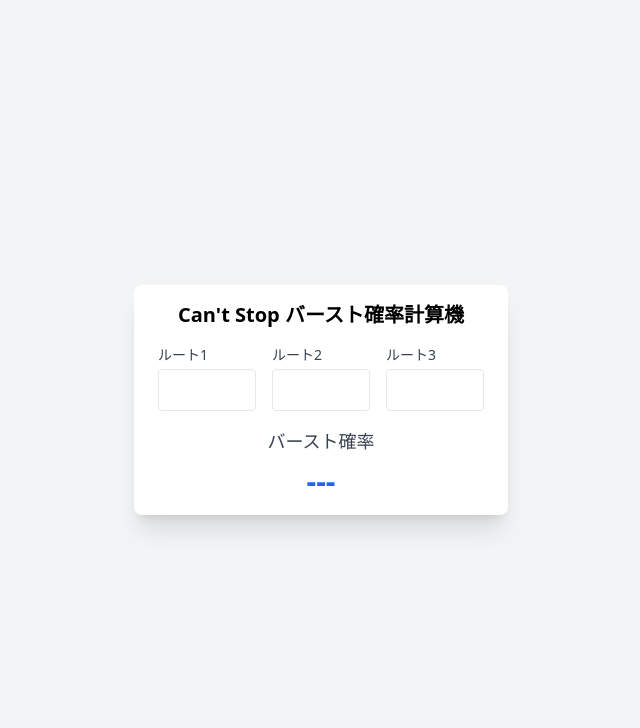
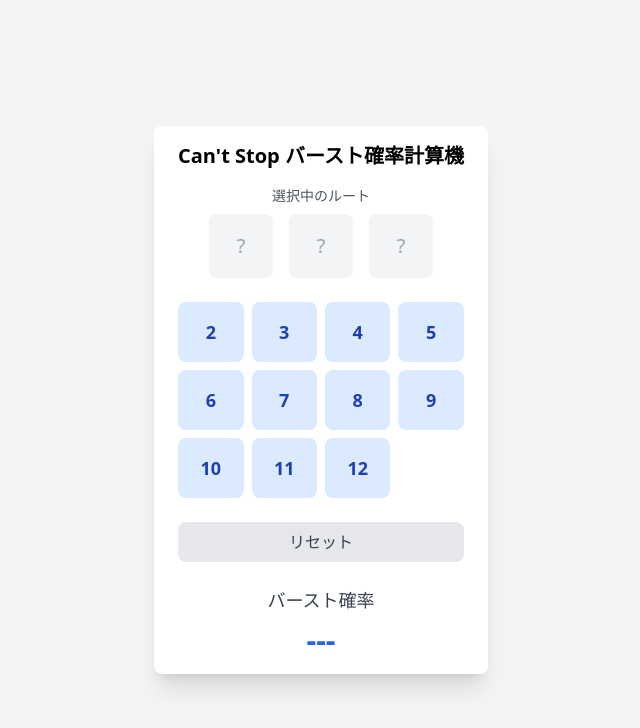
Before and after one commit to Junpei-do/cant-stop-calc, a React (Create React App) app: page / in a window 1280 px wide. Shown: the top 728 px of the page, without its empty margins (319-959 px from the left). Built offline with nearby package versions, Linux system fonts and the light colour scheme.

Commit message:
Update with complete probability data (165 combinations)

```diff
--- a/src/ProbabilityCalculator.js
+++ b/src/ProbabilityCalculator.js
@@ -1,7 +1,7 @@
 import React, { useState } from 'react';
 
 const ProbabilityCalculator = () => {
-  // 確率データを直接定義
+  // 完全なデータセット
   const probabilityData = [
     {route1: 2, route2: 3, route3: 4, probability: 47.84},
     {route1: 2, route2: 3, route3: 9, probability: 28.78},
@@ -170,83 +170,89 @@
     {route1: 10, route2: 11, route3: 12, probability: 47.84}
   ];
 
-  const [route1, setRoute1] = useState('');
-  const [route2, setRoute2] = useState('');
-  const [route3, setRoute3] = useState('');
+  const [selectedRoutes, setSelectedRoutes] = useState([]);
   const [probability, setProbability] = useState(null);
+  const [currentIndex, setCurrentIndex] = useState(0); // 0: route1, 1: route2, 2: route3
 
-  const handleInputChange = (value, setter) => {
-    const numValue = parseInt(value);
-    if (!isNaN(numValue) && numValue >= 2 && numValue <= 12) {
-      setter(value);
-      calculateProbability(numValue, setter === setRoute1 ? 'route1' : setter === setRoute2 ? 'route2' : 'route3');
-    } else if (value === '') {
-      setter('');
-      setProbability(null);
+  const handleNumberClick = (number) => {
+    if (currentIndex < 3) {
+      const newRoutes = [...selectedRoutes, number];
+      setSelectedRoutes(newRoutes);
+      setCurrentIndex(currentIndex + 1);
+
+      if (newRoutes.length === 3) {
+        const match = probabilityData.find(item =>
+          item.route1 === newRoutes[0] &&
+          item.route2 === newRoutes[1] &&
+          item.route3 === newRoutes[2]
+        );
+        setProbability(match ? match.probability : null);
+      }
     }
   };
 
-  const calculateProbability = (newValue, route) => {
-    let r1 = route === 'route1' ? newValue : parseInt(route1);
-    let r2 = route === 'route2' ? newValue : parseInt(route2);
-    let r3 = route === 'route3' ? newValue : parseInt(route3);
+  const resetSelection = () => {
+    setSelectedRoutes([]);
+    setCurrentIndex(0);
+    setProbability(null);
+  };
 
-    if (r1 && r2 && r3) {
-      const match = probabilityData.find(item =>
-        item.route1 === r1 &&
-        item.route2 === r2 &&
-        item.route3 === r3
-      );
-      setProbability(match ? match.probability : null);
-    }
-  };
+  // 2から12までのボタンを生成
+  const numberButtons = Array.from({ length: 11 }, (_, i) => i + 2);
 
   return (
     <div className="bg-white shadow-xl rounded-lg overflow-hidden w-full max-w-md mx-auto">
       <div className="px-6 py-4">
         <h2 className="text-xl font-bold text-center mb-4">Can't Stop バースト確率計算機</h2>
-        <div className="space-y-4">
-          <div className="grid grid-cols-3 gap-4">
-            <div>
-              <label className="block text-sm font-medium text-gray-700 mb-1">ルート1</label>
-              <input
-                type="number"
-                value={route1}
-                onChange={(e) => handleInputChange(e.target.value, setRoute1)}
-                className="w-full p-2 border rounded focus:ring-2 focus:ring-blue-500"
-                min="2"
-                max="12"
-              />
-            </div>
-            <div>
-              <label className="block text-sm font-medium text-gray-700 mb-1">ルート2</label>
-              <input
-                type="number"
-                value={route2}
-                onChange={(e) => handleInputChange(e.target.value, setRoute2)}
-                className="w-full p-2 border rounded focus:ring-2 focus:ring-blue-500"
-                min="2"
-                max="12"
-              />
-            </div>
-            <div>
-              <label className="block text-sm font-medium text-gray-700 mb-1">ルート3</label>
-              <input
-                type="number"
-                value={route3}
-                onChange={(e) => handleInputChange(e.target.value, setRoute3)}
-                className="w-full p-2 border rounded focus:ring-2 focus:ring-blue-500"
-                min="2"
-                max="12"
-              />
-            </div>
+
+        {/* 選択されたルートの表示 */}
+        <div className="mb-6 text-center">
+          <div className="text-sm text-gray-600 mb-2">選択中のルート</div>
+          <div className="flex justify-center gap-4">
+            {[0, 1, 2].map(index => (
+              <div
+                key={index}
+                className={`w-16 h-16 rounded-lg flex items-center justify-center text-xl
+                  ${index < selectedRoutes.length
+                    ? 'bg-blue-500 text-white'
+                    : 'bg-gray-100 text-gray-400'}`}
+              >
+                {index < selectedRoutes.length ? selectedRoutes[index] : '?'}
+              </div>
+            ))}
           </div>
+        </div>
 
-          <div className="mt-6 text-center">
-            <div className="text-lg font-medium text-gray-700">バースト確率</div>
-            <div className="text-3xl font-bold mt-2 text-blue-600">
-              {probability !== null ? `${probability.toFixed(2)}%` : '---'}
-            </div>
+        {/* 数字ボタン */}
+        <div className="grid grid-cols-4 gap-2 mb-6">
+          {numberButtons.map(num => (
+            <button
+              key={num}
+              onClick={() => handleNumberClick(num)}
+              disabled={currentIndex >= 3}
+              className={`p-4 text-lg font-semibold rounded-lg
+                ${currentIndex >= 3
+                  ? 'bg-gray-100 text-gray-400'
+                  : 'bg-blue-100 hover:bg-blue-200 text-blue-800 active:bg-blue-300'}`}
+            >
+              {num}
+            </button>
+          ))}
+        </div>
+
+        {/* リセットボタン */}
+        <button
+          onClick={resetSelection}
+          className="w-full mb-6 py-2 bg-gray-200 hover:bg-gray-300 rounded-lg text-gray-700"
+        >
+          リセット
+        </button>
+
+        {/* 確率表示 */}
+        <div className="text-center">
+          <div className="text-lg font-medium text-gray-700">バースト確率</div>
+          <div className="text-3xl font-bold mt-2 text-blue-600">
+            {probability !== null ? `${probability.toFixed(2)}%` : '---'}
           </div>
         </div>
       </div>
```
